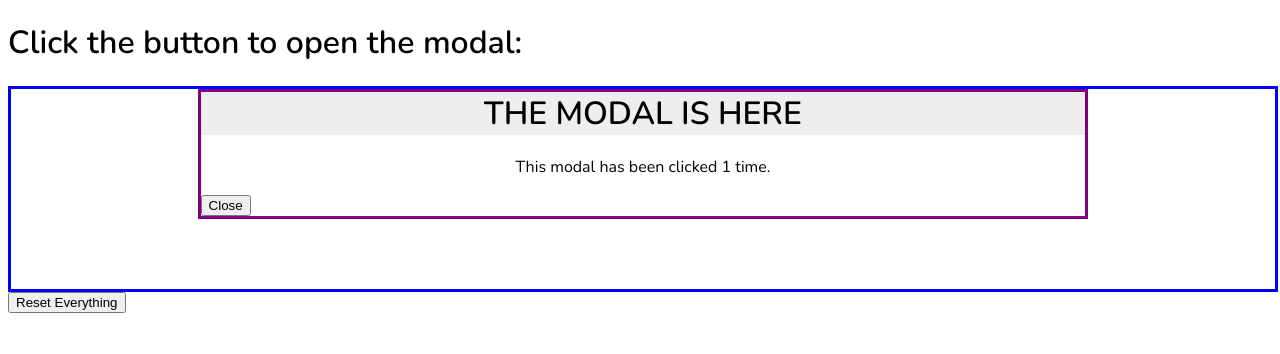
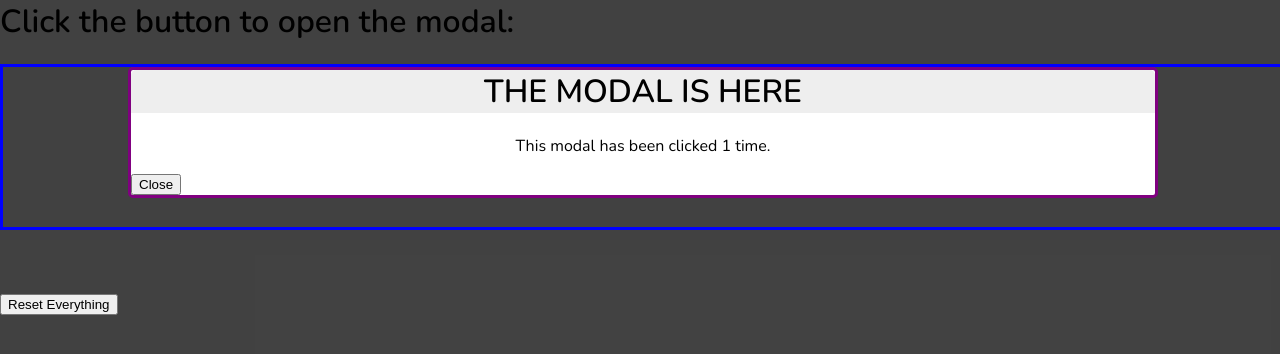
Before and after one commit to ulaura/amex-exercises, a React (Create React App) app: page /rendermodalcounter in a window 1280 px wide. Both pictures are taken after a click on the button "Click Here". Shown: the top 354 px of the page. Built offline with nearby package versions, Linux system fonts and the light colour scheme.

Commit message:
feat: Added CSS to darken background when modal is open.

```diff
--- a/src/containers/RenderModalCounter/RenderModalCounter.js
+++ b/src/containers/RenderModalCounter/RenderModalCounter.js
@@ -33,8 +33,13 @@ class RenderModalCounter extends Component {
 
   render() {
     return (
-      <div>
-        <h1>Click the button to open the modal:</h1>
+      <div
+        id="render-modal-container"
+        className = {this.state.toggleModalOpen ? (
+          "modal-overlay"
+        ) : null}
+      >
+        <h1 id="main-header">Click the button to open the modal:</h1>
 
         <div id="modal-location">
           {this.state.toggleModalOpen ? (
--- a/src/containers/RenderModalCounter/rendermodalcounter.css
+++ b/src/containers/RenderModalCounter/rendermodalcounter.css
@@ -1,8 +1,27 @@
+#render-modal-container {
+  position: absolute;
+  height: 100%;
+  width: 100%;
+}
+
+#main-header {
+  margin-top: 0;
+}
+
 #modal {
   margin: auto;
-  width: 70%;
+  width: 80%;
   height: auto;
   border: 3px purple solid; /* remove later */
+  border-radius: 5px;
+  background: white;
+  z-index: 1000;
+}
+
+/* conditionally rendered */
+.modal-overlay {
+  z-index: 1;
+  background: #0a0a0ac5;
 }
 
 #modal-header, .modal-message {
@@ -14,14 +33,16 @@
   height: auto;
   background: #EEEEEE;
   margin-top: 0;
+  border-radius: 5px 5px 0 0;
 }
 
 #modal-location {
   width: 100%;
-  height: 200px;
+  height: 20%;
   border: 3px solid blue; /* remove later */
 }
 
 #modal-reset-button {
   display: block;
+  margin-top: 5%;
 }
--- a/src/index.css
+++ b/src/index.css
@@ -1,3 +1,10 @@
+body, html, #root {
+  width: 100%;
+  height: 100%;
+  margin: 0;
+  padding: 0;
+}
+
 body {
   font-family: 'Nunito', sans-serif;
 }
```
